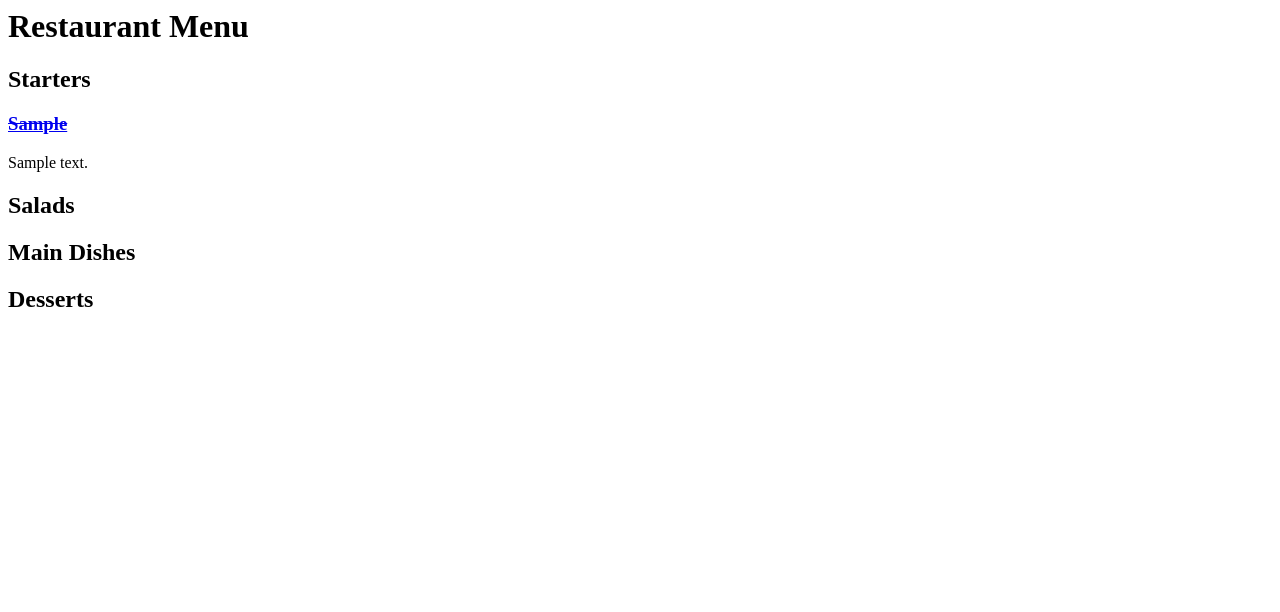
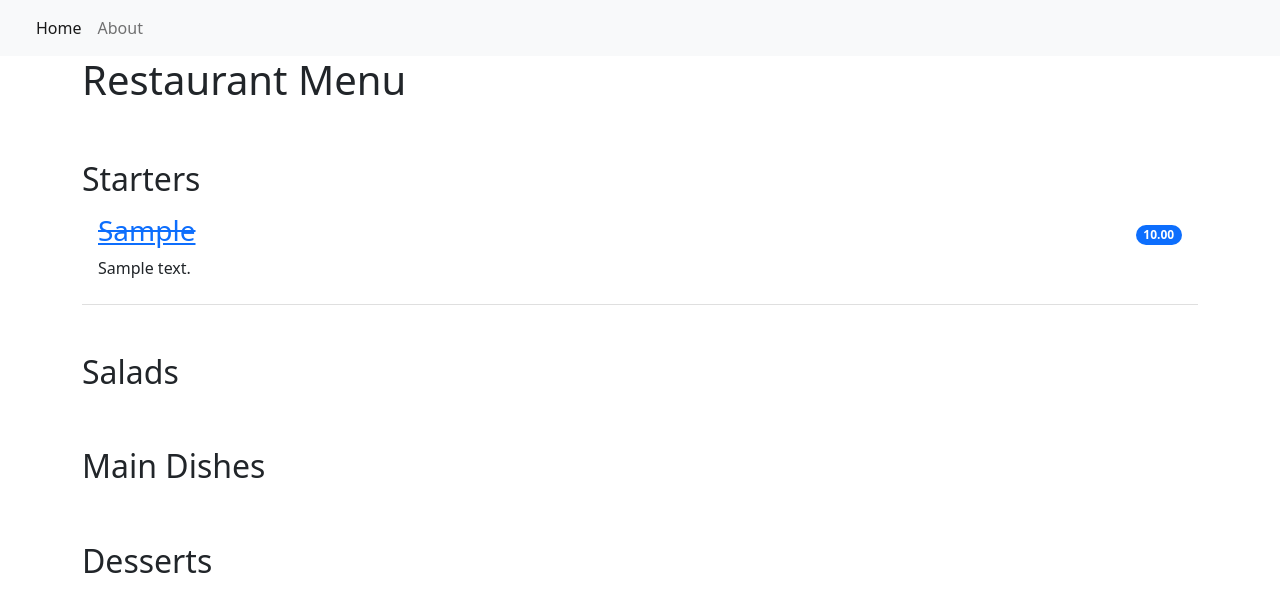
Before and after one commit to Christa02/app_django_restaurant_menu, a Django app: page / in a window 1280 px wide. Shown: the top 612 px of the page. Run offline with Django 5.2, Linux system fonts and the light colour scheme; tables that the repository leaves empty hold one stand-in row (values such as "Sample post"); some libraries are stand-ins or nearby versions.

Commit message:
Added bootstrap classes.

```diff
--- a/restaurant_menu/templates/index.html
+++ b/restaurant_menu/templates/index.html
@@ -1,19 +1,32 @@
+{% extends 'base.html' %}
 {% block content %}
 <div class="container">
     <h1>Restaurant Menu</h1>
+    <ul class="list-group list-group-flush">
         {% for type in meal_type %}
-        <h2>{{type.1}}</h2>
+            <h2 class="pt-5">{{type.1}}</h2>
             {% for row in item_list %}
                 {% if row.meal_type == type.0 %}
                     {% if row.status == '0' %}
+                        <li class="list-group-item d-flex justify-content-between align-items-center border-0 pb-0">
                             <a href="{% url 'meal_details' row.pk %}"><h3><del>{{row.meal}}</del></h3></a>
+                            <span class="badge bg-primary rounded-pill">{{ row.price }}</span>
+                        </li>
+                        <li class="list-group-item pt-0">
                             <p>{{row.meal_description}}</p>
+                        </li>
                     {% else %}
+                        <li class="list-group-item d-flex justify-content-between align-items-center border-0 pb-0">
                             <a href="https://example.com"><h3>{{row.meal}}</h3></a>
+                            <span class="badge bg-primary rounded-pill">{{ row.price }}</span>
+                        </li>
+                        <li class="list-group-item pt-0">
                             <p>{{row.meal_description}}</p>
+                        </li>
                     {% endif %}
                 {% endif %}
             {% endfor %}
         {% endfor %}
+    </ul>
 </div>
 {% endblock content %}
--- a/restaurant_menu/templates/meal_detail.html
+++ b/restaurant_menu/templates/meal_detail.html
@@ -1,7 +1,8 @@
+{% extends 'base.html' %}
 {% block content %}
 <div class="container">
-    <h2>{{ item.meal }}</h2>
+    <h1 class="pt-5">{{ item.meal }}</h1>
     <p>{{ item.meal_description }}</p>
-    <p>{{ item.price }}</p>
+    <p class="badge bg-primary rounded-pill">{{ item.price }}</p>
 </div>
 {% endblock content %}
```
Lines whose indentation alone changed are shown as unchanged.
